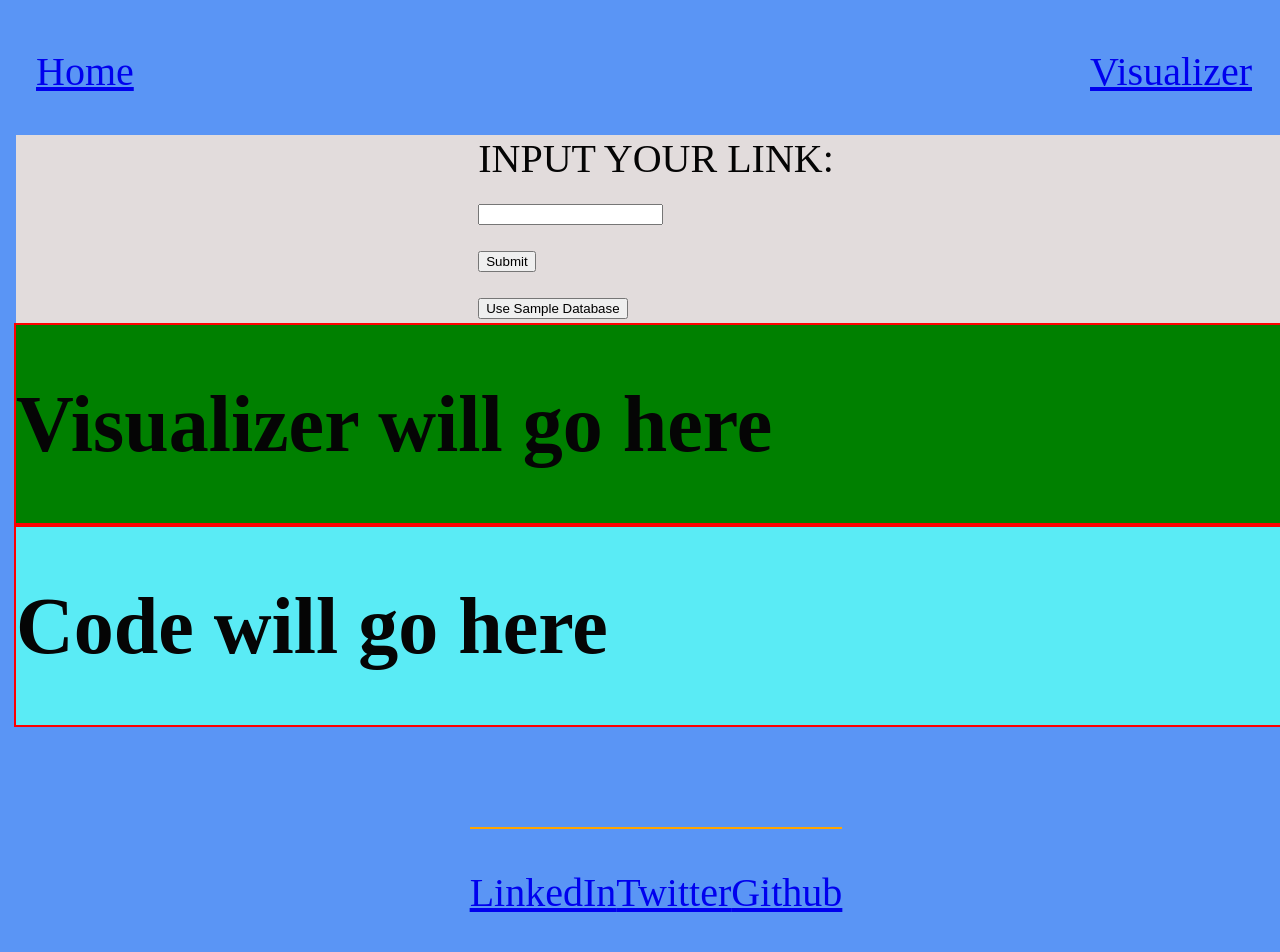
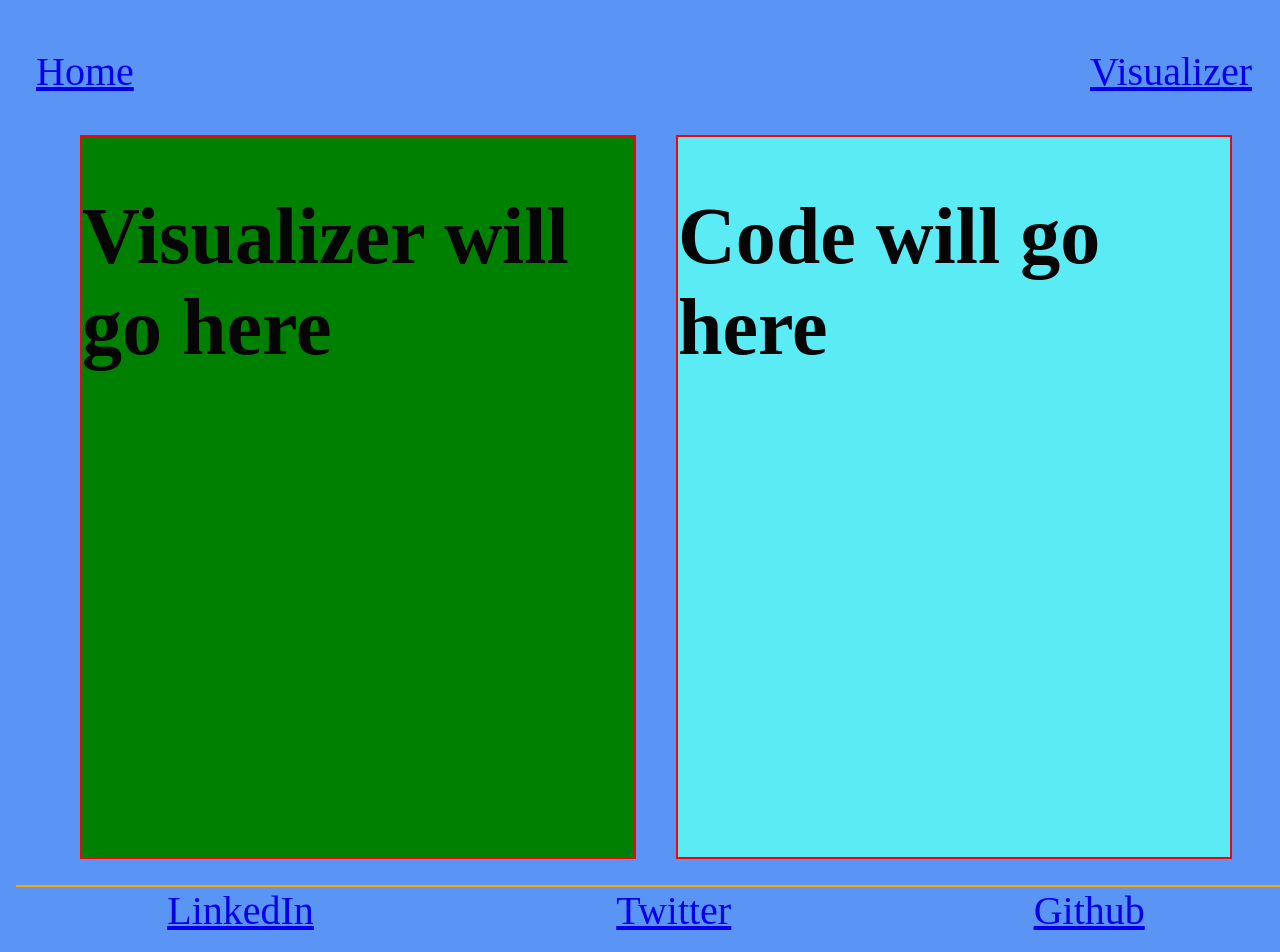
Before and after one commit to oslabs-beta/lexiQL, a React app: page /data in a window 1280 px wide. Shown: the top 952 px of the page. Built offline with nearby package versions, Linux system fonts and the light colour scheme.

Commit message:
committing before switching to hooks branch to check progress there

```diff
--- a/client/pages/dataPage.jsx
+++ b/client/pages/dataPage.jsx
@@ -49,11 +49,13 @@ export default function appPage() {
   */
 
   return (
-    <div className="dataPageContainer">
+    <div className="dataPage">
       {/* {arrComponents} */}
-      <PopupContainer />
-      <VisualizerContainer />
-      <CodeContainer />
+      {/* <PopupContainer /> */}
+      <div className="graphicalContainer">
+        <VisualizerContainer />
+        <CodeContainer />
+      </div>
       <Footer />
     </div>
   );
--- a/client/pages/homePage.jsx
+++ b/client/pages/homePage.jsx
@@ -2,7 +2,7 @@ import React, { useEffect, useState } from 'react';
 import IntroContainer from '../containers/introContainer.jsx';
 import DemoContainer from '../containers/demoContainer.jsx';
 import AboutUsContainer from '../containers/aboutUsContainer.jsx';
-import FooterContainer from '../containers/footer.jsx';
+import Footer from '../containers/footer.jsx';
 
 export default function homePage() {
   //STATE MANAGEMENT
@@ -14,7 +14,7 @@ export default function homePage() {
       <div className="teamInfo">
         <AboutUsContainer />
       </div>
-      <FooterContainer />
+      <Footer />
     </div>
   )
 }
--- a/client/style.scss
+++ b/client/style.scss
@@ -14,6 +14,7 @@ body {
   // padding: 0px 0px;
   // display: flex;
   // flex-direction: column;
+  margin-bottom: 40px;
 }
 
 #appHeader {
@@ -155,9 +156,12 @@ body {
 }
 
 .footer {
-  margin-top: 100px;
+  width: 100%;
+  display: flex;
+  margin-top: 30px;
+  margin-bottom: 0px;
   border-top: 2px solid orange;
-  padding: 40px 0px;
+  padding: 0px 0px;
 }
 
 .footerIcons {
@@ -168,33 +172,56 @@ body {
 }
 
 // DATA PAGE STYLING
-.dataPageContainer {
-  // background-color: purple;
-  // border: 2px solid red;
-  // width: 100%;
+// .dataPageContainer {
+//   // background-color: purple;
+//   // border: 2px solid red;
+//   // width: 100%;
+//   // display: flex;
+//   background-color: rgb(226, 220, 220);
+//   width: 100%;
+//   height: 100vh;
+//   display: flex;
+//   justify-content: space-evenly;
+//   align-items: center;
+//   flex-direction: column;
+//   padding: 40px 0px;
+//   margin: 0px 0px 10px 0px;
+// }
+
+.dataPage {
+  width: 100%;
+  display: flex;
+  flex-direction: column;
+  align-items: center;
   // display: flex;
-  background-color: rgb(226, 220, 220);
-  width: 100%;
-  height: 60vh;
+  // flex-direction: column;
+  // align-items: stretch;
+  // justify-content: center;
+}
+
+.graphicalContainer {
   display: flex;
-  justify-content: space-evenly;
-  align-items: center;
-  flex-direction: column;
-  margin: 0px 0px 40px 0px;
+  height: 90vh;
+  width: 90%;
+  justify-content: space-between;
 }
 
 .visualizerContainer {
   background-color: green;
   border: 2px solid red;
   width: 100%;
+  height: 100%;
   display: flex;
   flex-direction: column;
+  margin-right: 20px;
 }
 
 .codeContainer {
   background-color: #5aebf5;
   border: 2px solid red;
   width: 100%;
+  height: 100%;
   display: flex;
   flex-direction: column;
+  margin-left: 20px;
 }
```
Also changed, not shown: client/state/state.jsx (added).
